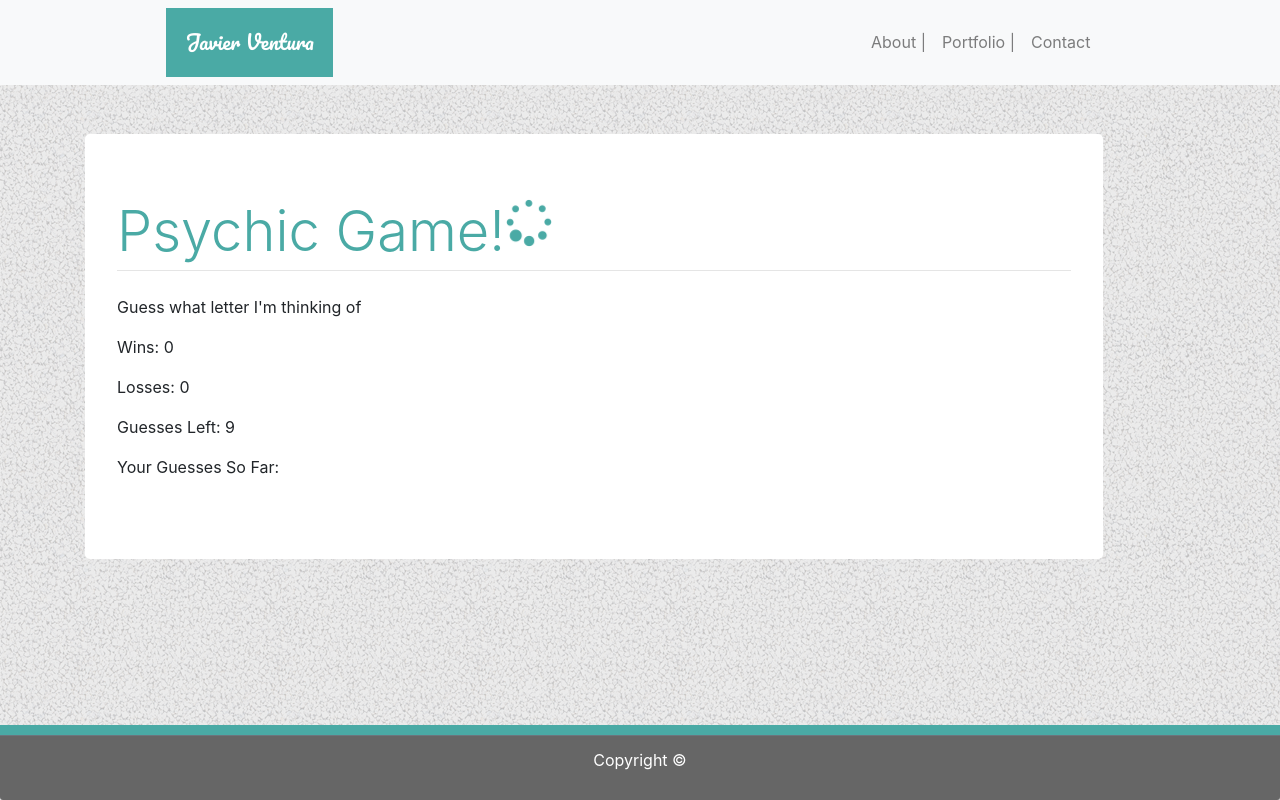
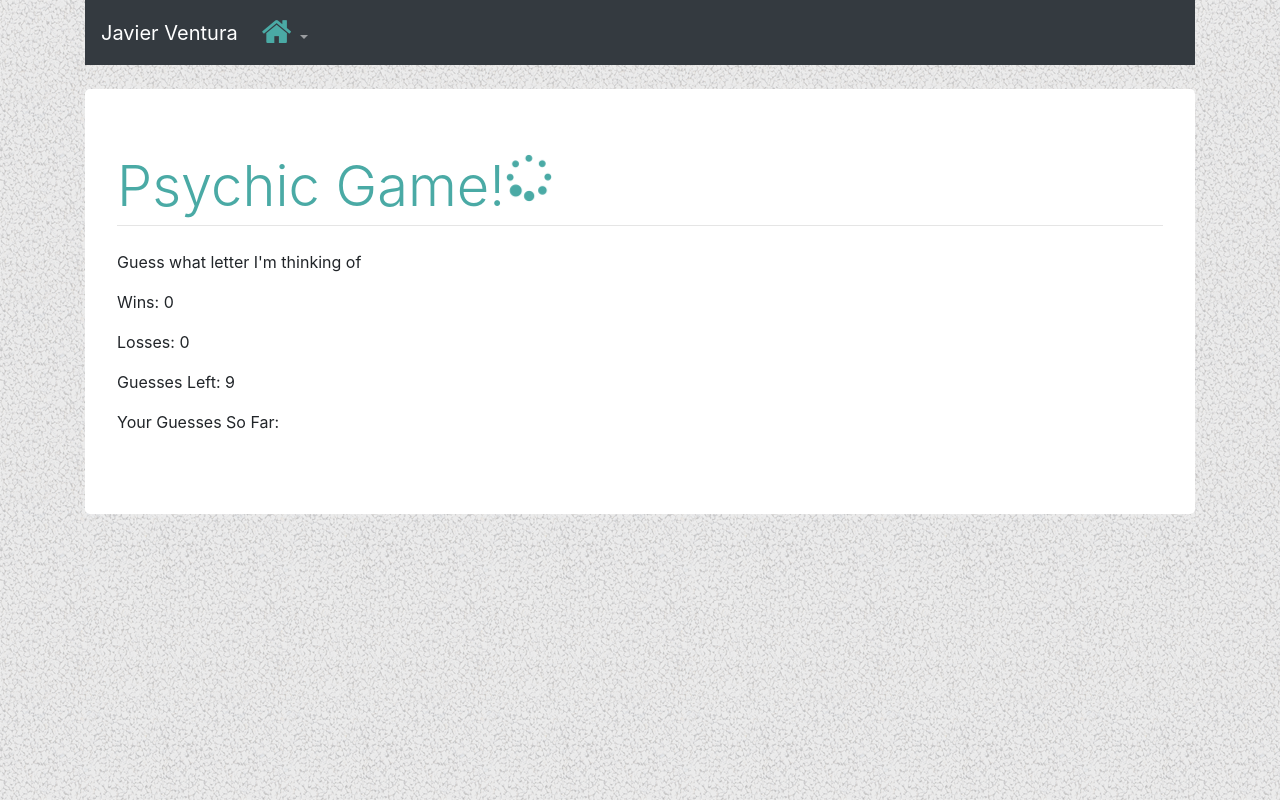
Before and after one commit to jventura10/Psychic-Game, a plain HTML site: page index.html in a window 1280 px wide. Drawn offline with nearby package versions, Linux system fonts and the light colour scheme.

Commit message:
updated layout

```diff
--- a/index.html
+++ b/index.html
@@ -1,6 +1,7 @@
 <!DOCTYPE html>
 <html lang="en">
 <!-- Homework 3 Javier Ventura Psychic Game -->
+
 <head>
     <meta charset="UTF-8">
     <title>Psychic Game</title>
@@ -11,41 +12,46 @@
 </head>
 
 <body>
-    <!--Header-->
-    <nav class="navbar navbar-expand-lg navbar-light bg-light border-secondary">
-        <div class="col-md-4">
-            <h1 class="navbar-brand logo">Javier Ventura</h1>
-            <button class="navbar-toggler" type="button" data-toggle="collapse" data-target="#navbarNav" aria-controls="navbarNav"
-                aria-expanded="false" aria-label="Toggle navigation">
+
+
+    <!--Main Content-->
+    <div class="container">
+
+        <div class="row">
+            <div class="col-md-12">
+                <nav class="navbar navbar-expand-lg navbar-dark bg-dark">
+                    <a class="navbar-brand" href="index.html">Javier Ventura</a>
+                    <button class="navbar-toggler" type="button" data-toggle="collapse" data-target="#navbarSupportedContent"
+                        aria-controls="navbarSupportedContent" aria-expanded="false" aria-label="Toggle navigation">
                         <span class="navbar-toggler-icon"></span>
                     </button>
+
+                    <div class="collapse navbar-collapse" id="navbarSupportedContent">
+                        <ul class="navbar-nav mr-auto">
+                            <li class="nav-item dropdown">
+                                <a class="nav-link dropdown-toggle" href="#" id="navbarDropdown" role="button"
+                                    data-toggle="dropdown" aria-haspopup="true" aria-expanded="false">
+                                    <i class="fa fa-home fa-2x" aria-hidden="true"></i>
+                                </a>
+                                <div class="dropdown-menu" aria-labelledby="navbarDropdown">
+                                    <a class="dropdown-item" href="https://jventura10.github.io/portfolio/index.html">About</a>
+                                    <div class="dropdown-divider"></div>
+                                    <a class="dropdown-item" href="https://jventura10.github.io/portfolio/portfolio.html">Portfolio</a>
+                                    <div class="dropdown-divider"></div>
+                                    <a class="dropdown-item" href="https://jventura10.github.io/portfolio/contact.html">Contact</a>
                                 </div>
-        <div class="col-md-4"></div>
-        <div class="col-md-4">
-            <div class="collapse navbar-collapse" id="navbarNav">
-                <ul class="navbar-nav">
-                    <li class="nav-item">
-                        <a class="nav-link" href="https://jventura10.github.io/Bootstrap-Portfolio/index.html">About | </a>
-                    </li>
-                    <li class="nav-item">
-                        <a class="nav-link" href="https://jventura10.github.io/Bootstrap-Portfolio/portfolio.html">Portfolio | </a>
-                    </li>
-                    <li class="nav-item">
-                        <a class="nav-link" href="https://jventura10.github.io/Bootstrap-Portfolio/contact.html">Contact</a>
                             </li>
                         </ul>
                     </div>
+                </nav>
             </div>
-
-    </nav>
-    <br>
+            <!-- End of Row 1-->
+        </div>
         <br>
 
-    <!--Main Content-->
-    <div class="container">
-        <div class="col-md-1">
-        </div>
-        <div class="jumbotron col-md-11 mainCont border-secondary">
+        <div class="row">
+            <div class="col-md-12">
+                <div class="jumbotron mainCont border-secondary">
                     <h1 class="display-4 teal" style="float: left">Psychic Game!</h1>
                     <i class="fa fa-spinner fa-spin fa-3x" aria-hidden="true"></i>
                     <hr class="my-4">
@@ -56,28 +62,25 @@
                     <p id="usedLetters">Your Guesses So Far: </p>
                 </div>
             </div>
+        </div>
+
+    </div>
     <br>
     <br>
     <br>
 
-    <!--Footer-->
-    <div class="fixed-bottom">
-        <div class="col-md-12 blueBar">
-        </div>
-        <div class="card-footer border-secondary customFooter ">
-            <p>Copyright &copy;</p>
-        </div>
-    </div>
-
-    <!-- Link to Game.js File -->
-    <script src="assets/javascript/game.js"></script>
-
     <!-- jQuery, javascript file for the Bootstrap's javascript file to function -->
     <script src="https://cdnjs.cloudflare.com/ajax/libs/jquery/3.2.1/jquery.min.js"></script>
+
+    <!-- popper.js Link -->
+    <script src="https://cdnjs.cloudflare.com/ajax/libs/popper.js/1.14.3/umd/popper.min.js" integrity="sha384-ZMP7rVo3mIykV+2+9J3UJ46jBk0WLaUAdn689aCwoqbBJiSnjAK/l8WvCWPIPm49"
+        crossorigin="anonymous"></script>
 
     <!-- Bootstrap's javascript file that allows the dropdown menu to work  -->
     <script src="https://maxcdn.bootstrapcdn.com/bootstrap/4.0.0/js/bootstrap.min.js"></script>
 
+    <!-- Link to Game.js File -->
+    <script src="assets/javascript/game.js"></script>
 </body>
 
 </html>
```
Lines whose indentation alone changed are shown as unchanged.
